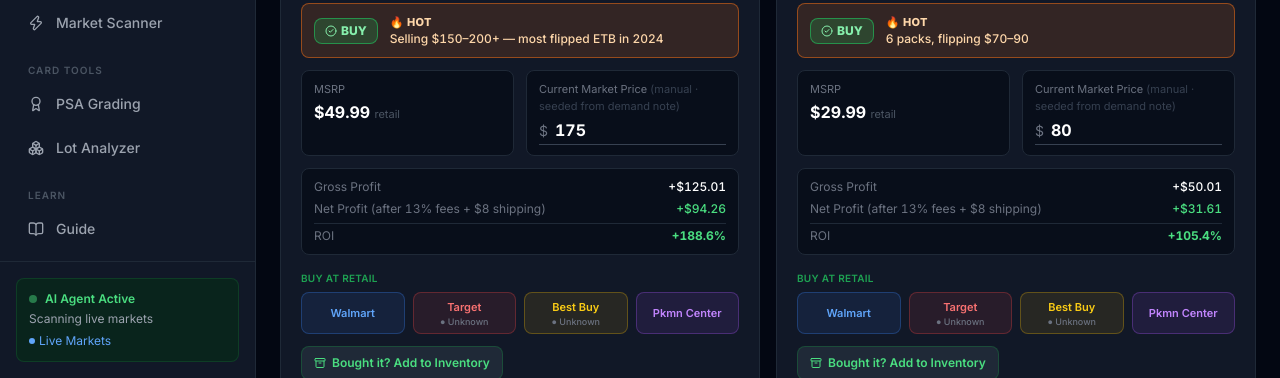
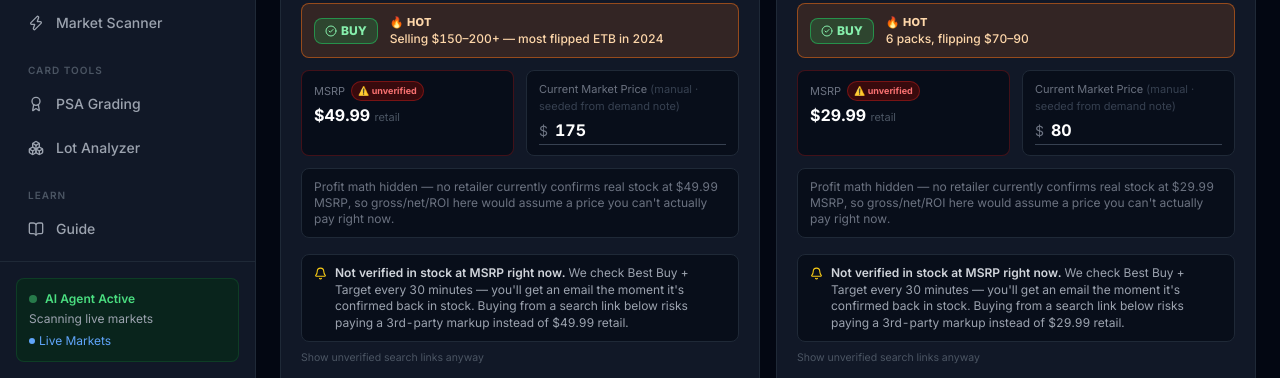
Before and after one commit to bruno2fly/cardflip-ai, a Next.js app: page / in a window 1280 px wide. Shown: the part 422-800 px from the top of the page. Built offline with nearby package versions, Linux system fonts and the light colour scheme; no server answers; the database is empty.

Commit message:
fix: restore 0cd7967 in-stock profit gating accidentally reverted by discovery merge

```diff
--- a/app/page.tsx
+++ b/app/page.tsx
@@ -4,7 +4,7 @@ import Image from "next/image";
 import Link from "next/link";
 import { PRODUCTS, SealedProduct, ProductType, Hotness, tcgProductImg, tcgUrl, retailLinks } from "@/lib/products";
 import { supabase } from "@/lib/supabase";
-import { Package2, Lightbulb, CheckCircle2, AlertTriangle, XCircle, ExternalLink, Archive, Loader2, X } from "lucide-react";
+import { Package2, Lightbulb, CheckCircle2, AlertTriangle, XCircle, ExternalLink, Archive, Loader2, X, Bell } from "lucide-react";
 
 const FEE_RATE = 0.13;        // 13% marketplace fees
 const SEALED_SHIPPING = 8;    // sealed product ships heavier — padded box + tracking
@@ -13,14 +13,8 @@ const SEALED_SHIPPING = 8;    // sealed product ships heavier — padded box + t
 // blocked, degrades to Unknown). Walmart/Pokemon Center have no API at all,
 // so those stay manual-check links with no fake badges.
 type StockState = "in-stock" | "out-of-stock" | "unknown";
-type StockInfo = { status: StockState; url: string | null };
+type StockInfo = { status: StockState; url: string | null; price: number | null };
 type StockMaps = { bestbuy: Record<string, StockInfo>; target: Record<string, StockInfo> };
-
-const stockBadge: Record<StockState, { label: string; cls: string }> = {
-  "in-stock": { label: "● In Stock", cls: "text-green-400" },
-  "out-of-stock": { label: "● Out of Stock", cls: "text-red-400" },
-  "unknown": { label: "● Unknown", cls: "text-gray-500" },
-};
 
 
 type TypeFilter = "All" | "ETB" | "Booster Box" | "Booster Bundle";
@@ -155,9 +149,9 @@ export default function SealedTracker() {
         const res = await fetch("/api/stock");
         const json = await res.json();
         if (!res.ok) return;
-        const toMap = (statuses?: { productId: string; status: StockState; url: string | null }[]) => {
+        const toMap = (statuses?: { productId: string; status: StockState; url: string | null; price?: number | null }[]) => {
           const map: Record<string, StockInfo> = {};
-          for (const s of statuses ?? []) map[s.productId] = { status: s.status, url: s.url };
+          for (const s of statuses ?? []) map[s.productId] = { status: s.status, url: s.url, price: s.price ?? null };
           return map;
         };
         setStock({ bestbuy: toMap(json.bestbuy?.statuses), target: toMap(json.target?.statuses) });
@@ -269,6 +263,15 @@ export default function SealedTracker() {
           const verdict = hasPrice ? verdictFor(roi) : NO_PRICE_VERDICT;
           const demand = demandBanner[product.hotness];
 
+          // Real acquisition risk: the market price above is genuinely live/verified
+          // data, but MSRP is just the list price -- whether Jason can actually buy
+          // AT that price right now is a completely separate question. Hot items are
+          // hot precisely because they're hard to find at MSRP, so this check feeds
+          // both the MSRP box and the profit math, not just the retail buttons below.
+          const targetStockTop = stock.target[product.id] ?? { status: "unknown" as const, url: null, price: null };
+          const bestbuyStockTop = stock.bestbuy[product.id] ?? { status: "unknown" as const, url: null, price: null };
+          const msrpVerified = targetStockTop.status === "in-stock" || bestbuyStockTop.status === "in-stock";
+
           return (
             <div key={product.id} className="bg-gray-900 border border-gray-800 hover:border-gray-700 rounded-xl p-5 flex flex-col transition-all">
               {/* Product image — big, clickable to inspect at full size */}
@@ -319,8 +322,18 @@ export default function SealedTracker() {
 
               {/* MSRP + market price input */}
               <div className="grid grid-cols-2 gap-3 mb-3">
-                <div className="bg-gray-950/60 border border-gray-800 rounded-lg px-3 py-2.5">
-                  <div className="text-gray-500 text-[11px] mb-0.5">MSRP</div>
+                <div className={`bg-gray-950/60 border rounded-lg px-3 py-2.5 ${msrpVerified ? "border-gray-800" : "border-red-800/40"}`}>
+                  <div className="text-gray-500 text-[11px] mb-0.5 flex items-center gap-1.5">
+                    MSRP
+                    {!msrpVerified && (
+                      <span
+                        title="No retailer currently confirms this in stock at MSRP — real-world buy price may be higher"
+                        className="inline-flex items-center gap-1 bg-red-950/80 border border-red-700/50 text-red-400 text-[9px] font-bold px-1.5 py-0.5 rounded-full cursor-help"
+                      >
+                        ⚠️ unverified
+                      </span>
+                    )}
+                  </div>
                   <div className="text-white text-base font-bold tabular">${fmt(product.msrp)} <span className="text-gray-600 text-[11px] font-normal">retail</span></div>
                 </div>
                 {live != null ? (
@@ -364,9 +377,11 @@ export default function SealedTracker() {
                 )}
               </div>
 
-              {/* Profit math or prompt */}
-              {hasPrice ? (
-                <div className="bg-gray-950/60 border border-gray-800 rounded-lg px-3 py-2.5 mb-4 space-y-1.5">
+              {/* Profit math — ONLY shown as actionable when a retailer has verified
+                  real stock at MSRP. Otherwise this would be fake numbers Jason
+                  can't actually realize by buying today, so we don't pretend. */}
+              {hasPrice && msrpVerified ? (
+                <div className="bg-gray-950/60 border border-green-800/40 rounded-lg px-3 py-2.5 mb-4 space-y-1.5">
                   <div className="flex justify-between text-xs">
                     <span className="text-gray-500">Gross Profit</span>
                     <span className={`tabular font-medium ${gross >= 0 ? "text-white" : "text-red-400"}`}>
@@ -386,6 +401,12 @@ export default function SealedTracker() {
                     </span>
                   </div>
                 </div>
+              ) : hasPrice ? (
+                <div className="bg-gray-950/60 border border-gray-800 rounded-lg px-3 py-2.5 mb-4">
+                  <div className="text-gray-500 text-xs">
+                    Profit math hidden — no retailer currently confirms real stock at ${fmt(product.msrp)} MSRP, so gross/net/ROI here would assume a price you can&apos;t actually pay right now.
+                  </div>
+                </div>
               ) : (
                 <p className="text-gray-600 text-xs italic mb-4">
                   Enter the price you see on eBay (sold listings) to calculate your profit.
@@ -394,61 +415,92 @@ export default function SealedTracker() {
 
               {/* Actions — buying (retail) vs selling (secondary) */}
               <div className="mt-auto space-y-3">
+                {(() => {
+                  const targetStock = stock.target[product.id] ?? { status: "unknown" as const, url: null, price: null };
+                  const bestbuyStock = stock.bestbuy[product.id] ?? { status: "unknown" as const, url: null, price: null };
+                  const verifiedRetailer = targetStock.status === "in-stock" ? { label: "Target", stock: targetStock, url: targetStock.url ?? product.targetUrl }
+                    : bestbuyStock.status === "in-stock" ? { label: "Best Buy", stock: bestbuyStock, url: bestbuyStock.url ?? product.bestbuyUrl }
+                    : null;
+
+                  // REAL restock confirmed — this is the actionable, trustworthy state.
+                  // The same signal that drives the 30-min restock-alert cron.
+                  if (verifiedRetailer) {
+                    return (
                       <div>
                         <div className="text-green-500/80 text-[10px] font-semibold uppercase tracking-wide mb-1.5">
-                    Buy at Retail
+                          Verified In Stock — Buy Now
                         </div>
-                  <div className="grid grid-cols-2 sm:grid-cols-4 gap-2">
+                        <a
+                          href={verifiedRetailer.url}
+                          target="_blank" rel="noopener noreferrer"
+                          className="flex items-center justify-center gap-2 bg-green-500/15 hover:bg-green-500/25 border border-green-500/60 text-green-300 text-sm font-bold px-4 py-2.5 rounded-lg transition-colors"
+                        >
+                          <CheckCircle2 size={14} />
+                          Buy at {verifiedRetailer.label}
+                          {verifiedRetailer.stock.price ? ` — verified $${fmt(verifiedRetailer.stock.price)}` : " — confirmed in stock"}
+                        </a>
+                      </div>
+                    );
+                  }
+
+                  // NOT verified anywhere — don't dress up blind search links as
+                  // "Buy at Retail" actions. Be honest: we're watching, not buying.
+                  return (
+                    <div>
+                      <div className="flex items-start gap-2 bg-gray-950/60 border border-gray-800 rounded-lg px-3 py-2.5 mb-2">
+                        <Bell size={13} className="text-yellow-400 flex-shrink-0 mt-0.5" />
+                        <div className="text-xs text-gray-400 leading-snug">
+                          <span className="text-gray-300 font-semibold">Not verified in stock at MSRP right now.</span>{" "}
+                          We check Best Buy + Target every 30 minutes — you&apos;ll get an email the moment it&apos;s confirmed back in stock. Buying from a search link below risks paying a 3rd-party markup instead of ${fmt(product.msrp)} retail.
+                        </div>
+                      </div>
+                      <details className="group">
+                        <summary className="text-[10.5px] text-gray-600 hover:text-gray-400 cursor-pointer select-none list-none flex items-center gap-1">
+                          <span className="group-open:hidden">Show unverified search links anyway</span>
+                          <span className="hidden group-open:inline">Hide unverified search links</span>
+                        </summary>
+                        <div className="grid grid-cols-2 sm:grid-cols-4 gap-2 mt-2">
                           <a
                             href={product.walmartUrl}
                             target="_blank" rel="noopener noreferrer"
-                      className="flex items-center justify-center bg-blue-500/10 hover:bg-blue-500/20 border border-blue-500/30 text-blue-400 text-[11px] font-semibold px-2 py-2 rounded-lg transition-colors"
+                            title="Walmart: no live stock check — this is a blind search link, may show 3rd-party marked-up listings"
+                            className="flex flex-col items-center justify-center bg-blue-500/10 hover:bg-blue-500/20 border border-blue-500/30 text-blue-400 text-[11px] font-semibold px-2 py-1.5 rounded-lg transition-colors"
                           >
                             Walmart
+                            <span className="text-[9px] font-medium leading-tight text-red-400">⚠️ Unverified</span>
                           </a>
-                    {(() => {
-                      const s = stock.target[product.id] ?? { status: "unknown" as const, url: null };
-                      const badge = stockBadge[s.status];
-                      return (
                           <a
-                          href={s.url ?? product.targetUrl}
+                            href={targetStock.url ?? product.targetUrl}
                             target="_blank" rel="noopener noreferrer"
-                          title={`Target: ${s.status.replace(/-/g, " ")} (live check — unofficial API, may show Unknown)`}
-                          className={`flex flex-col items-center justify-center bg-red-500/10 hover:bg-red-500/20 border text-red-400 text-[11px] font-semibold px-2 py-1.5 rounded-lg transition-colors ${
-                            s.status === "in-stock" ? "border-green-500/50" : "border-red-500/30"
-                          }`}
+                            title="Target: unofficial API check found no confirmed stock — may lead to 3rd-party marked-up listings"
+                            className="flex flex-col items-center justify-center bg-red-500/10 hover:bg-red-500/20 border border-red-500/30 text-red-400 text-[11px] font-semibold px-2 py-1.5 rounded-lg transition-colors"
                           >
                             Target
-                          <span className={`text-[9px] font-medium leading-tight ${badge.cls}`}>{badge.label}</span>
+                            <span className="text-[9px] font-medium leading-tight text-red-400">⚠️ Unverified</span>
                           </a>
-                      );
-                    })()}
-                    {(() => {
-                      const s = stock.bestbuy[product.id] ?? { status: "unknown" as const, url: null };
-                      const badge = stockBadge[s.status];
-                      return (
                           <a
-                          href={s.url ?? product.bestbuyUrl}
+                            href={bestbuyStock.url ?? product.bestbuyUrl}
                             target="_blank" rel="noopener noreferrer"
-                          title={`Best Buy: ${s.status.replace(/-/g, " ")} (live check)`}
-                          className={`flex flex-col items-center justify-center bg-yellow-500/10 hover:bg-yellow-500/20 border text-yellow-400 text-[11px] font-semibold px-2 py-1.5 rounded-lg transition-colors ${
-                            s.status === "in-stock" ? "border-green-500/50" : "border-yellow-500/30"
-                          }`}
+                            title="Best Buy: live check found no confirmed stock — may lead to 3rd-party marked-up listings"
+                            className="flex flex-col items-center justify-center bg-yellow-500/10 hover:bg-yellow-500/20 border border-yellow-500/30 text-yellow-400 text-[11px] font-semibold px-2 py-1.5 rounded-lg transition-colors"
                           >
                             Best Buy
-                          <span className={`text-[9px] font-medium leading-tight ${badge.cls}`}>{badge.label}</span>
+                            <span className="text-[9px] font-medium leading-tight text-red-400">⚠️ Unverified</span>
                           </a>
-                      );
-                    })()}
                           <a
                             href={product.pokemonCenterUrl}
                             target="_blank" rel="noopener noreferrer"
-                      className="flex items-center justify-center bg-purple-500/10 hover:bg-purple-500/20 border border-purple-500/30 text-purple-400 text-[11px] font-semibold px-2 py-2 rounded-lg transition-colors"
+                            title="Pokemon Center: no live stock check — this is a blind search link, item may be sold out or unrelated"
+                            className="flex flex-col items-center justify-center bg-purple-500/10 hover:bg-purple-500/20 border border-purple-500/30 text-purple-400 text-[11px] font-semibold px-2 py-1.5 rounded-lg transition-colors"
                           >
                             Pkmn Center
+                            <span className="text-[9px] font-medium leading-tight text-red-400">⚠️ Unverified</span>
                           </a>
                         </div>
+                      </details>
                     </div>
+                  );
+                })()}
                 {/* Bought it? Log it — starts the sealed flip loop */}
                 {addForm?.productId === product.id ? (
                   <div className="flex items-end gap-2 flex-wrap bg-gray-950/60 border border-green-700/30 rounded-lg p-3">
```
Lines whose indentation alone changed are shown as unchanged.
